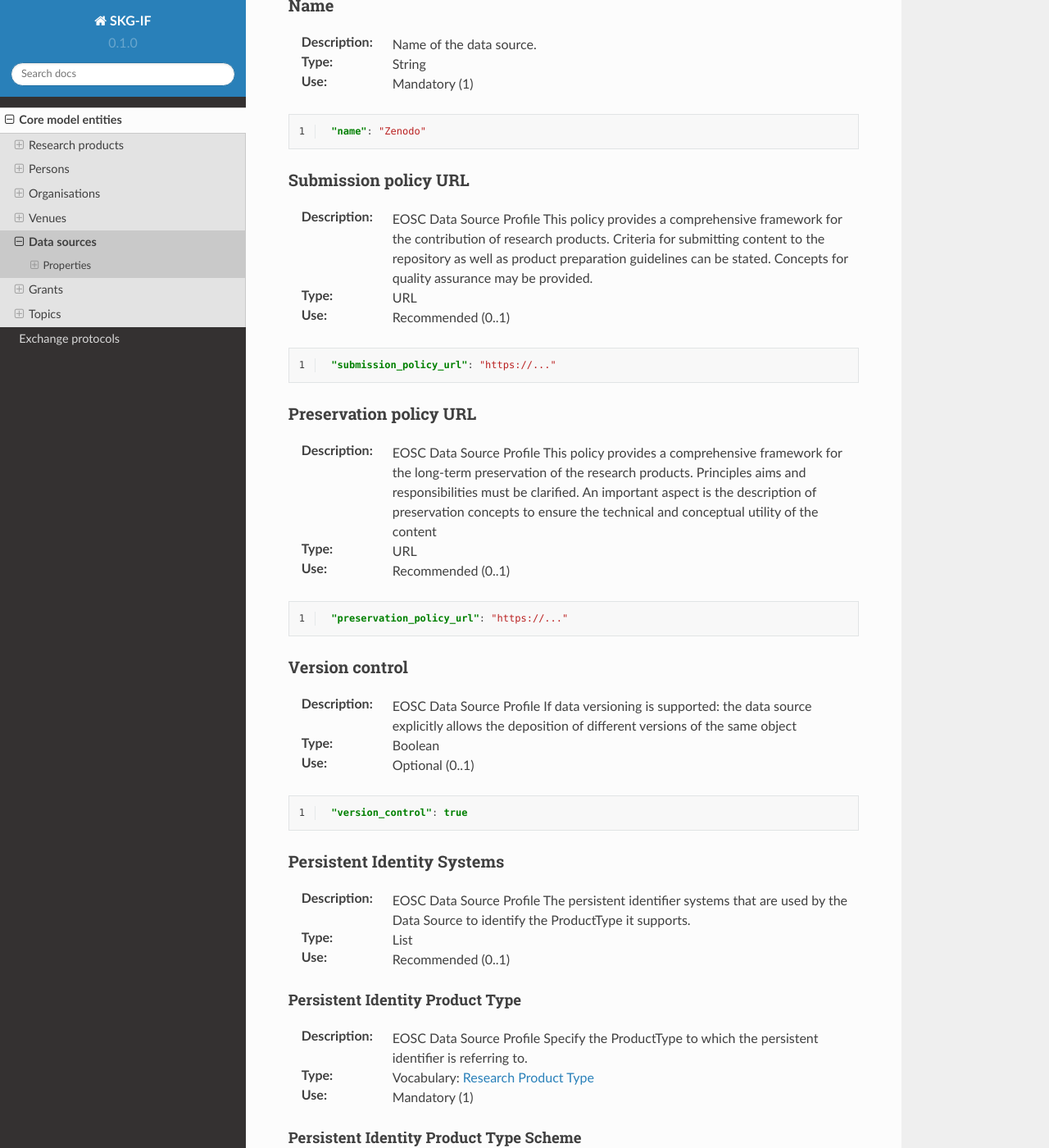
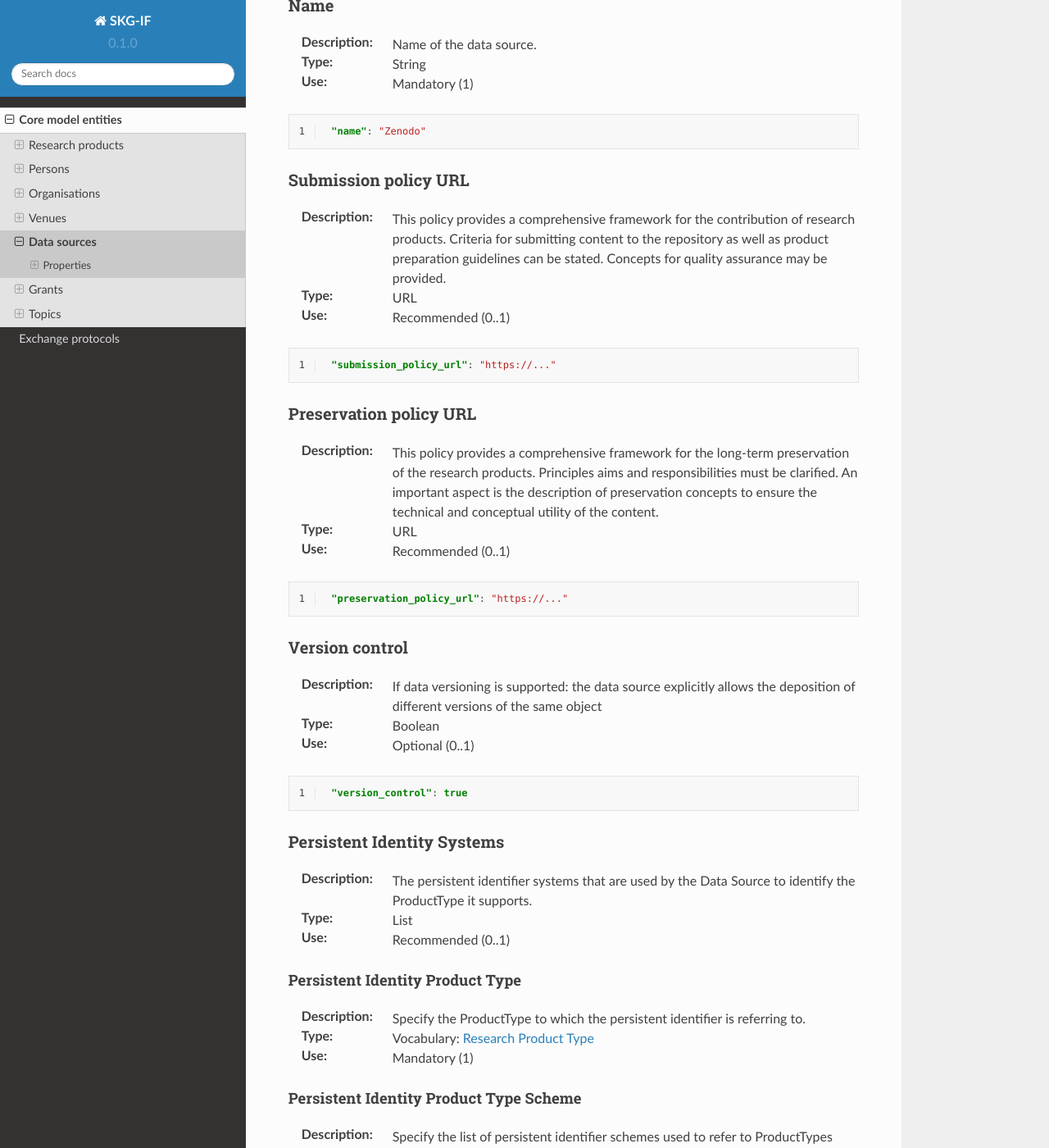
Before and after one commit to andremann/SKG-IF, a Sphinx documentation site: the page built from docs/source/datasources.rst, in a window 1280 px wide and 1400 px high, scrolled down 1457 px. Shown: the whole window at 82% size. Built offline with Sphinx 7.4.7 and the Read the Docs theme 2.0.0, drawn with Linux system fonts in a browser that asks for light colours; some of the changed text lies outside the part shown.

Commit message:
updating product

```diff
--- a/docs/source/datasources.rst
+++ b/docs/source/datasources.rst
@@ -33,7 +33,7 @@ Identifiers
 ----
 :Description: Identifier for the entity outside of the SKG (e.g., PID).
 :Type: List
-:Use: Optional, (0..1)
+:Use: Optional (0..1)
 
 Scheme
 ^^^^^^^^^^^
@@ -72,7 +72,7 @@ Name
 
 Submission policy URL
 ----
-:Description: EOSC Data Source Profile This policy provides a comprehensive framework for the contribution of research products. Criteria for submitting content to the repository as well as product preparation guidelines can be stated. Concepts for quality assurance may be provided.
+:Description: This policy provides a comprehensive framework for the contribution of research products. Criteria for submitting content to the repository as well as product preparation guidelines can be stated. Concepts for quality assurance may be provided.
 :Type: URL
 :Use: Recommended (0..1)
 
@@ -84,7 +84,7 @@ Submission policy URL
 
 Preservation policy URL
 ----
-:Description: EOSC Data Source Profile This policy provides a comprehensive framework for the long-term preservation of the research products. Principles aims and responsibilities must be clarified. An important aspect is the description of preservation concepts to ensure the technical and conceptual utility of the content
+:Description: This policy provides a comprehensive framework for the long-term preservation of the research products. Principles aims and responsibilities must be clarified. An important aspect is the description of preservation concepts to ensure the technical and conceptual utility of the content.
 :Type: URL
 :Use: Recommended (0..1)
 
@@ -96,7 +96,7 @@ Preservation policy URL
 
 Version control
 ----
-:Description: EOSC Data Source Profile If data versioning is supported: the data source explicitly allows the deposition of different versions of the same object
+:Description: If data versioning is supported: the data source explicitly allows the deposition of different versions of the same object
 :Type: Boolean
 :Use: Optional (0..1)
 
@@ -108,21 +108,21 @@ Version control
 
 Persistent Identity Systems
 ----
-:Description: EOSC Data Source Profile The persistent identifier systems that are used by the Data Source to identify the ProductType it supports.
+:Description: The persistent identifier systems that are used by the Data Source to identify the ProductType it supports.
 :Type: List
 :Use: Recommended (0..1)
 
 
 Persistent Identity Product Type
 ^^^^^^^^^^^^^^
-:Description: 	EOSC Data Source Profile Specify the ProductType to which the persistent identifier is referring to.
+:Description: 	Specify the ProductType to which the persistent identifier is referring to.
 :Type: Vocabulary: `Research Product Type <https://wiki.eoscfuture.eu/display/PUBLIC/D.+v4.00+EOSC+Data+Source+Profile#D.v4.00EOSCDataSourceProfile-ResearchProductType>`_
 :Use: Mandatory (1)
 
 
 Persistent Identity Product Type Scheme
 ^^^^^^^^^^^^^^^^
-:Description: EOSC Data Source Profile Specify the list of persistent identifier schemes used to refer to ProductTypes
+:Description: Specify the list of persistent identifier schemes used to refer to ProductTypes
 :Type: List of terms following the vocabulary: `Persistent Identity Scheme <https://wiki.eoscfuture.eu/display/PUBLIC/D.+v4.00+EOSC+Data+Source+Profile#D.v4.00EOSCDataSourceProfile-PersistentIdentityScheme>`_
 :Use: Mandatory (1)
 
@@ -139,7 +139,7 @@ Persistent Identity Product Type Scheme
 
 Jurisdiction
 ----
-:Description: EOSC Data Source Profile The property defines the jurisdiction of the users of the data source, based on the vocabulary for this property
+:Description: The property defines the jurisdiction of the users of the data source, based on the vocabulary for this property
 :Type: Vocabulary: `Jurisdiction <https://wiki.eoscfuture.eu/display/PUBLIC/D.+v4.00+EOSC+Data+Source+Profile#D.v4.00EOSCDataSourceProfile-Jurisdiction>`_
 :Use: Mandatory (1)
 
@@ -151,7 +151,7 @@ Jurisdiction
 
 Data Source Classification
 ----
-:Description: EOSC Data Source Profile The specific type of the data source based on the vocabulary defined for this property.
+:Description: The specific type of the data source based on the vocabulary defined for this property.
 :Type: Vocabulary: `Data Source Classification <https://wiki.eoscfuture.eu/display/PUBLIC/D.+v4.00+EOSC+Data+Source+Profile#D.v4.00EOSCDataSourceProfile-DataSourceClassification>`_
 :Use: Mandatory (1)
 
@@ -175,7 +175,7 @@ Research Product Types
 
 Thematic
 ----
-:Description: EOSC Data Source Profile Boolean value specifying if the data source is dedicated to a given discipline or is instead discipline agnostic
+:Description: Boolean value specifying if the data source is dedicated to a given discipline or is instead discipline agnostic
 :Type: Boolean
 :Use: Mandatory (1)
 
@@ -187,17 +187,15 @@ Thematic
 
 Research Product Licensing
 ----
-:Description: EOSC Data Source Profile Licenses under which the research products contained within the data sources can be made available. Repositories can allow a license to be defined for each research product, while for scientific databases the database is typically provided under a single license.
+:Description: Licenses under which the research products contained within the data sources can be made available. Repositories can allow a license to be defined for each research product, while for scientific databases the database is typically provided under a single license.
 :Type: List
-:Use: Recommended, (0..1)
-
+:Use: Recommended (0..1)
 
 Research Product License Name
 ^^^^^^^
 :Description:
 :Type: String
 :Use: Mandatory (1)
-
 
 Research Product License URL
 ^^^^^^^^^
@@ -230,17 +228,15 @@ Research Product Access Policy
 
 Research Product Metadata Licensing
 ----
-:Description: "EOSC Data Source Profile Metadata Policy for information describing items in the repository: Access and re-use of metadata"
+:Description: Metadata Policy for information describing items in the repository: Access and re-use of metadata.
 :Type: List
 :Use: Recommended (0..1)
-
 
 Research Product Metadata License Name
 ^^^^^^^^^^^^
 :Description:
 :Type: String
 :Use: Mandatory (1)
-
 
 Research Product Metadata License URL
 ^^^^^^^^^^^^^^^^^^
```
